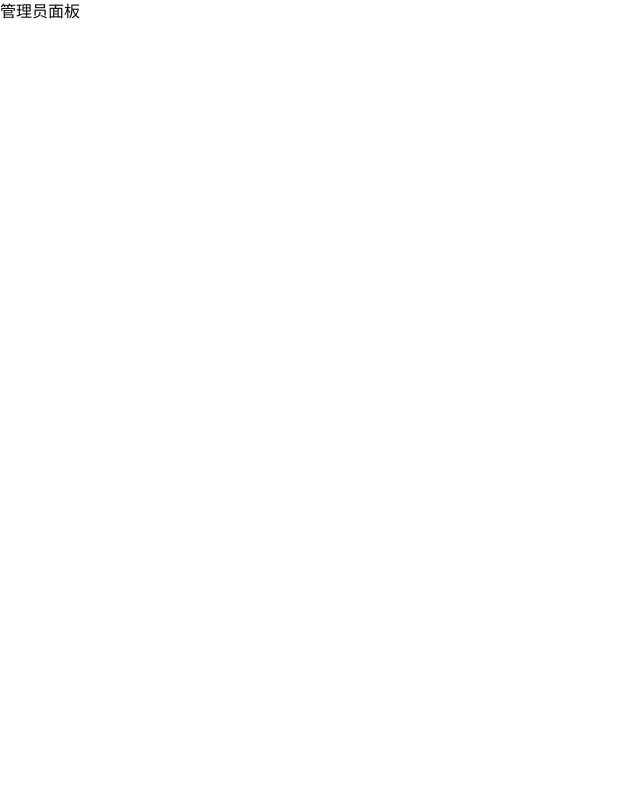
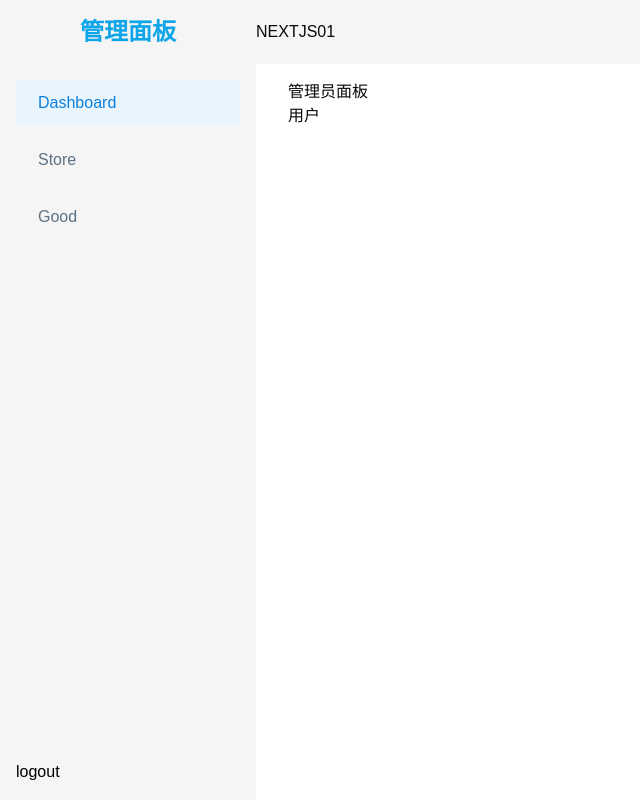
Before and after one commit to 2898083479/nextjs_test, a Next.js app: page /admin/dashboard in a window 1280 px wide. Shown: the whole page, without its empty margins (0-640 px from the left). Built offline with nearby package versions, Linux system fonts and the light colour scheme.

Commit message:
- Updated layout.tsx to enhance the admin panel UI with a sidebar and header. - Introduced new files for dashboard filtering and table components. - Added a new page for displaying goods and a store page. - Enhanced the dashboard page with a user section for better organization.

```diff
--- a/src/app/admin/(panel)/dashboard/page.tsx
+++ b/src/app/admin/(panel)/dashboard/page.tsx
@@ -2,6 +2,12 @@ export default function AdminPanel() {
     return (
         <div>
             <h1>管理员面板</h1>
+            <div>
+                <div>
+                    <h1>用户</h1>
+                </div>
+            </div>
+
         </div>
     )
 }
--- /dev/null
+++ b/src/app/admin/(panel)/good/page.tsx
@@ -0,0 +1,3 @@
+export default function Good() {
+    return <div>Good</div>
+}
--- a/src/app/admin/(panel)/layout.tsx
+++ b/src/app/admin/(panel)/layout.tsx
@@ -28,9 +28,22 @@ const Layout = ({ children }: { children: React.ReactNode }) => {
         ]}
     />
     return (
-
         <div>
-            {children}
+            <div className="fixed left-0 top-0 h-screen w-64 bg-[#f5f5f5] text-white p-4">
+                <div className="mb-8">
+                    <h1 className="text-2xl font-bold text-center text-[#0ea5e9]">管理面板</h1>
+                </div>
+                {menu}
+                <div className="flex absolute bottom-4 text-black">
+                    logout
+                </div>
+            </div>
+            <div className="fixed top-0 left-64 w-[calc(100%-16rem)] h-16 bg-[#f5f5f5] flex items-center z-10">
+                NEXTJS01
+            </div>
+            <div className="ml-64 flex-1 p-8 pt-20 min-h-screen bg-white">
+                {children}
+            </div>
         </div>
     )
 }
--- /dev/null
+++ b/src/app/admin/(panel)/store/page.tsx
@@ -0,0 +1,3 @@
+export default function Store() {
+    return <div>Store</div>
+}
```
Also changed, not shown: src/app/admin/(panel)/dashboard/filter.hook.ts (added), src/app/admin/(panel)/dashboard/filter.tsx (added), src/app/admin/(panel)/dashboard/table.tsx (added).
